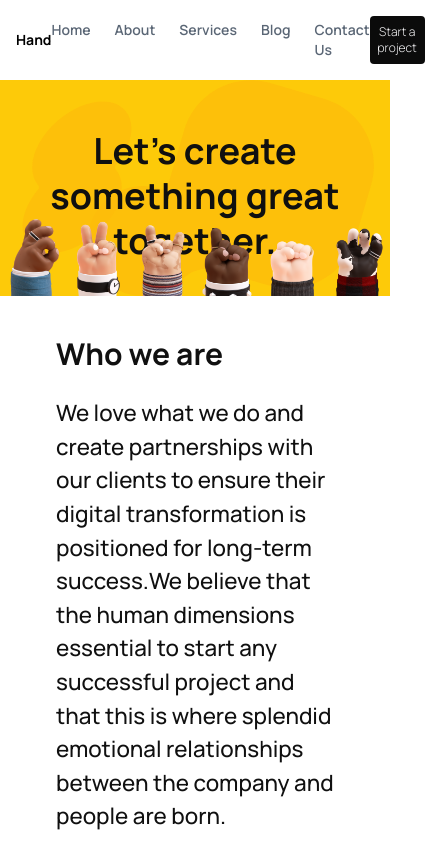
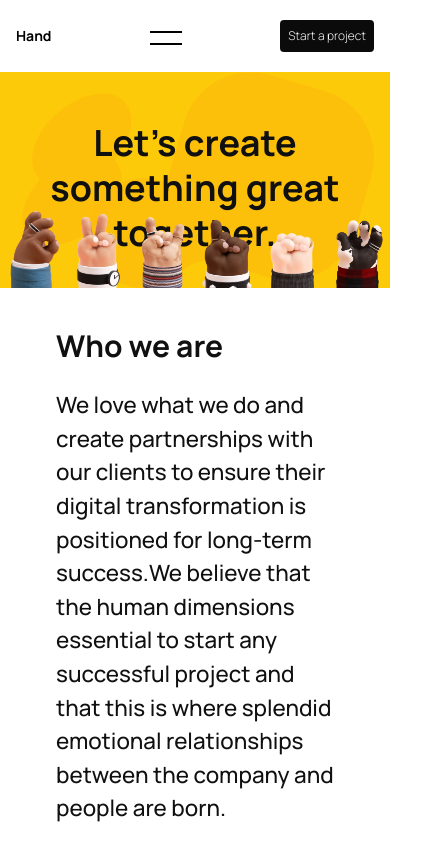
Before and after one commit to Ozyugoo/hand, a React (Vite) app: page / in a window 390 px wide. Shown: the top 844 px of the page, 425 px wide, since content can reach past the window. Built offline with nearby package versions, Linux system fonts and the light colour scheme.

Commit message:
Feat: nav, and form update

```diff
--- a/src/Layout/main/Main.jsx
+++ b/src/Layout/main/Main.jsx
@@ -14,7 +14,7 @@ function Main() {
       <MeetTeam />
       <Statistists />
       <div className="md:flex flex-wrap w-full justify-between items-center p-14">
-        <div className="bg-nude w-6/12 p-16">
+        <div className="bg-nude md:w-6/12 p-16 w-full">
           <img src={Image} alt="Team" className="object-contain" />
         </div>
         <Form />
--- a/src/components/mainPages/Form.jsx
+++ b/src/components/mainPages/Form.jsx
@@ -10,13 +10,13 @@ function Form() {
 
   return (
     <div className="mt-6 md:w-5/12">
-      <h3 className="w-6/12 mb-14 text-darkMeet text-right ml-56  font-bold text-4xl">
+      <h3 className="md:w-full w-full lg:mb-14 mb-8 text-darkMeet text-right lg:ml-36 lg:w-4/6 font-bold text-4xl">
         We&apos;d love to hear from you
       </h3>
       <form onSubmit={handleSubmit} id="form">
         <div className="mb-4">
           <input
-            className="appearance-none border-gray border text-black rounded w-full py-6 pl-14 mb-8 leading-tight focus:outline-none focus:shadow-outline"
+            className="appearance-none border-gray border text-black rounded w-full lg:py-6 lg:pl-14 lg:mb-8 py-3 leading-tight focus:outline-none focus:shadow-outline"
             id="name"
             type="text"
             placeholder="Name*"
@@ -25,7 +25,7 @@ function Form() {
         </div>
         <div className="mb-4">
           <input
-            className="shadow appearance-none border-gray border text-black rounded w-full py-6 pl-14 mb-8 leading-tight focus:outline-none focus:shadow-outline"
+            className="shadow appearance-none border-gray border text-black rounded w-full lg:py-6 lg:pl-14 py-3 lg:mb-8 leading-tight focus:outline-none focus:shadow-outline"
             id="email"
             type="email"
             placeholder="Email*"
@@ -34,7 +34,7 @@ function Form() {
         </div>
         <div className="mb-4">
           <input
-            className="shadow appearance-none border-gray border text-black rounded w-full py-6 pl-14 mb-8 leading-tight focus:outline-none focus:shadow-outline"
+            className="shadow appearance-none border-gray border text-black rounded w-full lg:py-6 lg:pl-14 py-3 lg:mb-8 leading-tight focus:outline-none focus:shadow-outline"
             id="website"
             type="text"
             placeholder="Website URL*"
@@ -43,7 +43,7 @@ function Form() {
         </div>
         <div className="mb-4">
           <textarea
-            className="shadow appearance-none border-gray border text-black rounded w-full py-6 pl-14 mb-8 leading-tight focus:outline-none focus:shadow-outline"
+            className="shadow appearance-none border-gray border text-black rounded w-full py-6 pl-14 lg:mb-8 mb-4 leading-tight focus:outline-none focus:shadow-outline"
             id="projectDetails"
             placeholder="Project Details*"
             rows="4"
@@ -52,7 +52,7 @@ function Form() {
         </div>
         <div className="flex items-center justify-center">
           <button
-            className="bg-darkBtn text-white font-bold py-6 px-4 rounded focus:outline-none focus:shadow-outline w-full"
+            className="bg-darkBtn text-white font-bold lg:py-6 px-4 rounded py-3 focus:outline-none focus:shadow-outline w-full"
             type="submit"
           >
             Send Proposal
--- a/src/components/navigation/NavBar.jsx
+++ b/src/components/navigation/NavBar.jsx
@@ -1,23 +1,62 @@
+import { useState } from "react";
 import { Link } from "react-router-dom";
 
 function NavBar() {
+  const [isOpen, setIsOpen] = useState(false);
+
+  const toggleMenu = () => {
+    setIsOpen(!isOpen);
+  };
+
+  const closeMenu = () => {
+    setIsOpen(false);
+  };
+
   return (
-    <nav className="font-sans font-light ">
-      <ul className="flex space-x-6 text-sm font-semibold cursor-pointer text-gray">
-        <li className="hover:text-colors focus:text-focus">
-          <Link to="/">Home</Link>
+    <nav className="font-sans font-light cursor-pointer">
+      <div className="btn-menu">
+        <div onClick={toggleMenu} className="lg:hidden">
+          <svg
+            className=""
+            width="44"
+            height="40"
+            fill="none"
+            xmlns="http://www.w3.org/2000/svg"
+          >
+            <path d="M6 16h32M6 28h32" stroke="#000" strokeWidth="2" />
+          </svg>
+        </div>
+      </div>
+      <ul
+        onClick={closeMenu}
+        className={`lg:flex space-x-6 text-sm font-semibold cursor-pointer text-gray md:bg-inherit bg-darkBtn absolute md:relatve md:left-[35%] left-20 z-50 w-1/2 top-0 ${
+          isOpen ? "block" : "hidden"
+        }`}
+      >
+        <li className="hover:text-colors focus:text-focus m-6 ">
+          <Link to="/" onClick={closeMenu}>
+            Home
+          </Link>
         </li>
-        <li>
-          <Link to="/">About</Link>
+        <li className="m-6">
+          <Link to="/" onClick={closeMenu}>
+            About
+          </Link>
         </li>
-        <li>
-          <Link to="/">Services</Link>
+        <li className="m-6">
+          <Link to="/" onClick={closeMenu}>
+            Services
+          </Link>
         </li>
-        <li>
-          <Link to="/">Blog</Link>
+        <li className="m-6">
+          <Link to="/" onClick={closeMenu}>
+            Blog
+          </Link>
         </li>
-        <li>
-          <Link to="/">Contact Us</Link>
+        <li className="m-6">
+          <Link to="/" onClick={closeMenu}>
+            Contact Us
+          </Link>
         </li>
       </ul>
     </nav>
```
